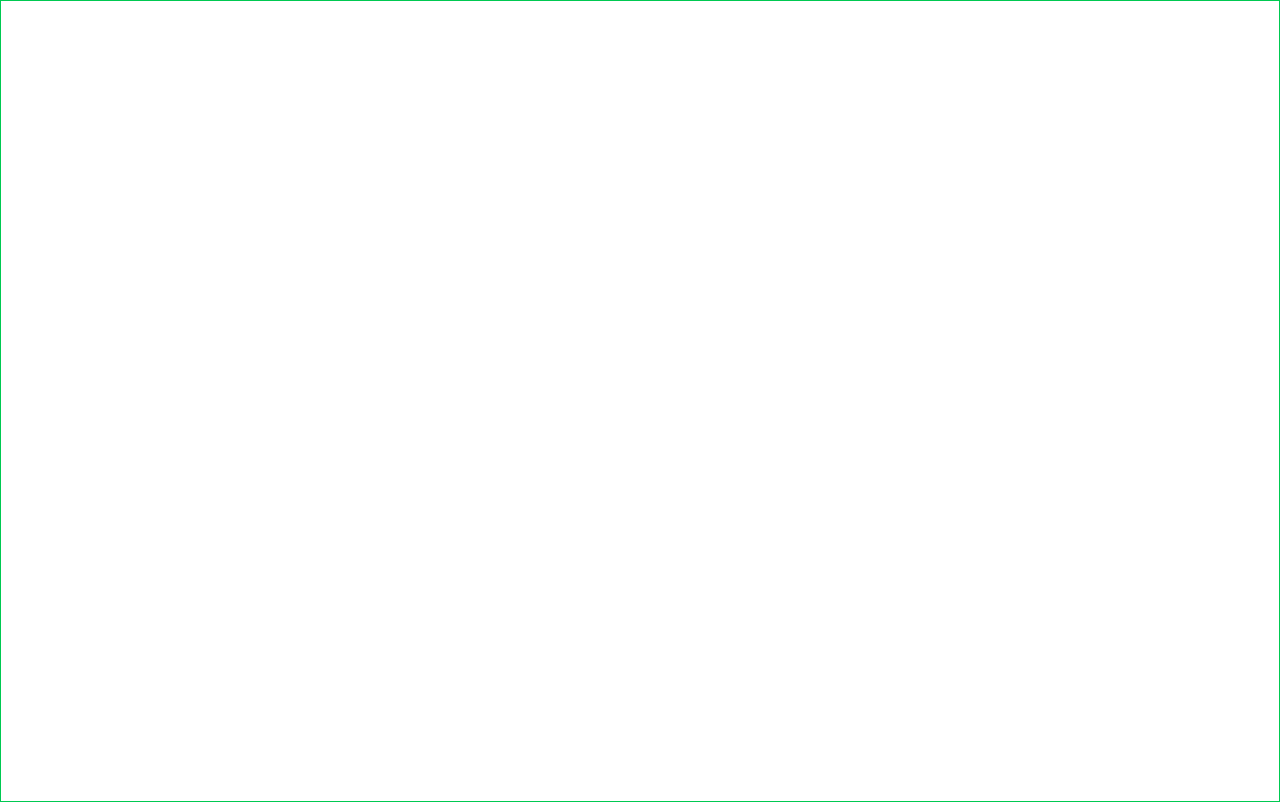
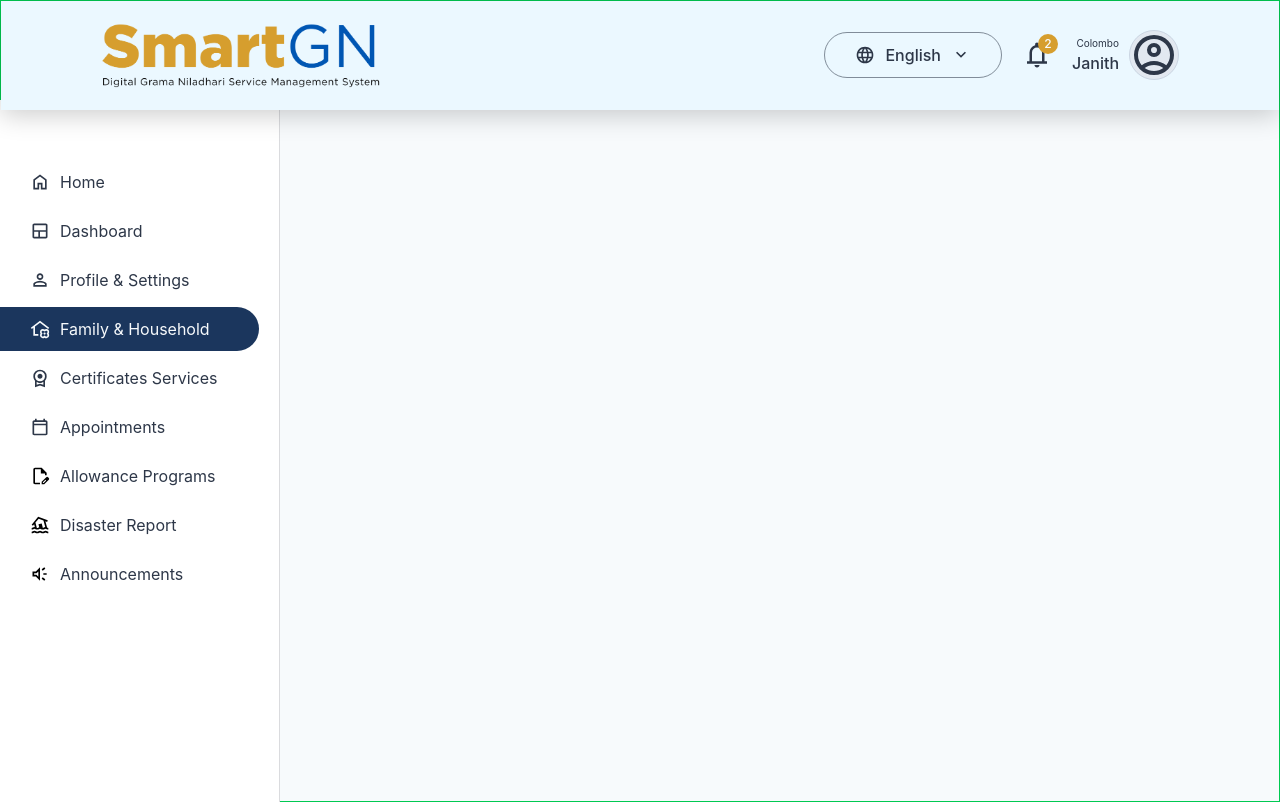
Before and after one commit to Mogith-Code/SmartGN-Digital-GN-Service-Management-System, a React (Vite) app in the folder SmartGN/: page /RHousehold in a window 1280 px wide. Before the commit this address had no page. Built offline with nearby package versions, Linux system fonts and the light colour scheme.

Commit message:
Update RSidebar.jsx

```diff
--- a/SmartGN/src/App.jsx
+++ b/SmartGN/src/App.jsx
@@ -1,9 +1,8 @@
-import { useState } from 'react'
-import { BrowserRouter as Router, Routes, Route } from 'react-router-dom'
-import LandingPage from './Pages/LandingPage.jsx'
-import RAppointment from './Pages/RAppointment.jsx';
-
-
+import { useState } from "react";
+import { BrowserRouter as Router, Routes, Route } from "react-router-dom";
+import LandingPage from "./Pages/LandingPage.jsx";
+import RAppointment from "./Pages/RAppointment.jsx";
+import RHousehold from "./Pages/RHousehold.jsx";
 
 function App() {
   return (
@@ -11,11 +10,10 @@ function App() {
       <Routes>
         <Route path="/" element={<LandingPage />} />
         <Route path="/RAppointment" element={<RAppointment />} />
-       </Routes>
+        <Route path="/RHousehold" element={<RHousehold />} />
+      </Routes>
     </Router>
-
-
-  )
+  );
 }
 
-export default App
+export default App;
--- a/SmartGN/src/Components/Common/RSidebar.jsx
+++ b/SmartGN/src/Components/Common/RSidebar.jsx
@@ -1,132 +1,156 @@
-import React from 'react'
-import { translations, useLanguage } from '../../utils/translate'
-import { useLocation, useNavigate } from 'react-router-dom'
-import { useState } from 'react';
-import homeIcon from '../../assets/home_24dp_2D3748_FILL0_wght400_GRAD0_opsz24.svg'
-import dashBoard from '../../assets/team_dashboard_24dp_2D3748_FILL0_wght400_GRAD0_opsz24.svg'
-import profileIcon from '../../assets/person_24dp_2D3748_FILL0_wght400_GRAD0_opsz24.svg'
-import householdIcon from '../../assets/home_and_garden_24dp_2D3748_FILL0_wght400_GRAD0_opsz24.svg'
-import certificateIcon from '../../assets/license_24dp_2D3748_FILL0_wght400_GRAD0_opsz24.svg'
-import appointmentIcon from '../../assets/calendar_today_24dp_2D3748_FILL0_wght400_GRAD0_opsz24.svg'
-import allowanceIcon from '../../assets/edit_document_24dp_F2D3748_FILL0_wght400_GRAD0_opsz24.svg'
-import disasterIcon from '../../assets/flood_24dp_F2D3748_FILL0_wght400_GRAD0_opsz24.svg'
-import announcementIcon from '../../assets/brand_awareness_24dp_F2D3748_FILL0_wght400_GRAD0_opsz24.svg'
-import homeIconHovered from '../../assets/home_24dp_F7FAFC_FILL0_wght400_GRAD0_opsz24.svg'
-import dashBoardIconHovered from '../../assets/team_dashboard_24dp_F7FAFC_FILL0_wght400_GRAD0_opsz24.svg'
-import profileIconHovered from '../../assets/person_24dp_F7FAFC_FILL0_wght400_GRAD0_opsz24.svg'
-import householdIconHovered from '../../assets/home_and_garden_24dp_F7FAFC_FILL0_wght400_GRAD0_opsz24.svg'
-import certificateIconHovered from '../../assets/license_24dp_F7FAFC_FILL0_wght400_GRAD0_opsz24.svg'
-import appointmentIconHovered from '../../assets/calendar_today_24dp_F7FAFC_FILL0_wght400_GRAD0_opsz24.svg'
-import allowanceIconHovered from '../../assets/edit_document_24dp_F7FAFC_FILL0_wght400_GRAD0_opsz24.svg'
-import disasterIconHovered from '../../assets/flood_24dp_F7FAFC_FILL0_wght400_GRAD0_opsz24.svg'
-import announcementIconHovered from '../../assets/brand_awareness_24dp_F7FAFC_FILL0_wght400_GRAD0_opsz24.svg'
-
-
+// src/components/RSidebar.jsx
+import React, { useState } from "react";
+import { translations, useLanguage } from "../../utils/translate";
+import { NavLink } from "react-router-dom";
+import homeIcon from "../../assets/home_24dp_2D3748_FILL0_wght400_GRAD0_opsz24.svg";
+import dashBoard from "../../assets/team_dashboard_24dp_2D3748_FILL0_wght400_GRAD0_opsz24.svg";
+import profileIcon from "../../assets/person_24dp_2D3748_FILL0_wght400_GRAD0_opsz24.svg";
+import householdIcon from "../../assets/home_and_garden_24dp_2D3748_FILL0_wght400_GRAD0_opsz24.svg";
+import certificateIcon from "../../assets/license_24dp_2D3748_FILL0_wght400_GRAD0_opsz24.svg";
+import appointmentIcon from "../../assets/calendar_today_24dp_2D3748_FILL0_wght400_GRAD0_opsz24.svg";
+import allowanceIcon from "../../assets/edit_document_24dp_F2D3748_FILL0_wght400_GRAD0_opsz24.svg";
+import disasterIcon from "../../assets/flood_24dp_F2D3748_FILL0_wght400_GRAD0_opsz24.svg";
+import announcementIcon from "../../assets/brand_awareness_24dp_F2D3748_FILL0_wght400_GRAD0_opsz24.svg";
+import homeIconHovered from "../../assets/home_24dp_F7FAFC_FILL0_wght400_GRAD0_opsz24.svg";
+import dashBoardIconHovered from "../../assets/team_dashboard_24dp_F7FAFC_FILL0_wght400_GRAD0_opsz24.svg";
+import profileIconHovered from "../../assets/person_24dp_F7FAFC_FILL0_wght400_GRAD0_opsz24.svg";
+import householdIconHovered from "../../assets/home_and_garden_24dp_F7FAFC_FILL0_wght400_GRAD0_opsz24.svg";
+import certificateIconHovered from "../../assets/license_24dp_F7FAFC_FILL0_wght400_GRAD0_opsz24.svg";
+import appointmentIconHovered from "../../assets/calendar_today_24dp_F7FAFC_FILL0_wght400_GRAD0_opsz24.svg";
+import allowanceIconHovered from "../../assets/edit_document_24dp_F7FAFC_FILL0_wght400_GRAD0_opsz24.svg";
+import disasterIconHovered from "../../assets/flood_24dp_F7FAFC_FILL0_wght400_GRAD0_opsz24.svg";
+import announcementIconHovered from "../../assets/brand_awareness_24dp_F7FAFC_FILL0_wght400_GRAD0_opsz24.svg";
 
 function RSidebar() {
-    const navigate = useNavigate()
-    const { lang } = useLanguage()
-    const t = translations[lang]
+  const { lang } = useLanguage();
+  const t = translations[lang];
 
-    const [ishomeHovered, setIshomeHovered] = useState(false);
-    const [isdashboardHovered, setIsdashboardHovered] = useState(false);
-    const [isprofileHovered, setIsprofileHovered] = useState(false);
-    const [ishouseholdHovered, setIshouseholdHovered] = useState(false);
-    const [iscertificateHovered, setIscertificateHovered] = useState(false);
-    const [isappointmentHovered, setIsappointmentHovered] = useState(false);
-    const [isallowanceHovered, setIsallowanceHovered] = useState(false);
-    const [isdisasterHovered, setIsdisasterHovered] = useState(false);
-    const [isannouncementHovered, setIsannouncementHovered] = useState(false);
+  // State to track which menu item is being hovered (only ONE item at a time)
+  const [hoveredItemId, setHoveredItemId] = useState(null);
+
+  // Menu items configuration - Single source of truth
+  const menuItems = [
+    {
+      id: "home",
+      name: t.home,
+      path: "/",
+      icon: homeIcon,
+      iconActive: homeIconHovered,
+    },
+    {
+      id: "dashboard",
+      name: t.dashboard,
+      path: "/dashboard",
+      icon: dashBoard,
+      iconActive: dashBoardIconHovered,
+    },
+    {
+      id: "profile",
+      name: t.profile,
+      path: "/profile",
+      icon: profileIcon,
+      iconActive: profileIconHovered,
+    },
+    {
+      id: "household",
+      name: t.family,
+      path: "/RHousehold",
+      icon: householdIcon,
+      iconActive: householdIconHovered,
+    },
+    {
+      id: "certificates",
+      name: t.certificates,
+      path: "/certificates",
+      icon: certificateIcon,
+      iconActive: certificateIconHovered,
+    },
+    {
+      id: "appointments",
+      name: t.appointments,
+      path: "/RAppointment",
+      icon: appointmentIcon,
+      iconActive: appointmentIconHovered,
+    },
+    {
+      id: "allowances",
+      name: t.allowances,
+      path: "/allowances",
+      icon: allowanceIcon,
+      iconActive: allowanceIconHovered,
+    },
+    {
+      id: "disaster",
+      name: t.disaster,
+      path: "/disaster-relief",
+      icon: disasterIcon,
+      iconActive: disasterIconHovered,
+    },
+    {
+      id: "announcements",
+      name: t.announcements,
+      path: "/announcements",
+      icon: announcementIcon,
+      iconActive: announcementIconHovered,
+    },
+  ];
+
+  // Function to determine which icon to show for a specific item
+  const getIconForItem = (item, isActive) => {
+    // Show active icon if:
+    // 1. The item is currently active (user is on that page)
+    // 2. The item is the one being hovered
+    if (isActive || hoveredItemId === item.id) {
+      return item.iconActive;
+    }
+    return item.icon;
+  };
+
+  // Function to determine button styles for a specific item
+  const getButtonStylesForItem = (item, isActive) => {
+    // Apply hover/active styles if:
+    // 1. The item is currently active
+    // 2. The item is the one being hovered
+    if (isActive || hoveredItemId === item.id) {
+      return "bg-[#1B365D] text-[#F7FAFC] rounded-r-full";
+    }
+    return "bg-transparent text-[#2D3748]";
+  };
 
   return (
     <>
-         {/* Sidebar Nav */}
-        <aside className="w-[280px] h-screen bg-white border-r border-[#2D37482D] pt-[60px] pr-[20px]">
-          <nav className="flex flex-col gap-[5px]">
-            <button className="flex items-center gap-[10px] w-full border-none hover:rounded-r-full bg-transparent hover:bg-[#1B365D] py-[10px] px-[30px] cursor-pointer text-[16px] font-regular text-[#2D3748] hover:text-[#F7FAFC] text-left transition-all duration-200"
-                    onClick={() => navigate('/')}
-                    onMouseEnter={() => setIshomeHovered(true)}
-                    onMouseLeave={() => setIshomeHovered(false)}>
-              {!ishomeHovered && (<img src={homeIcon} alt="Home Icon" className="w-auto h-[20px]" />)}
-              {ishomeHovered && ( <img src={homeIconHovered} alt="Home Icon" className="w-auto h-[20px]" />)}
-              <span>{t.home}</span>
-            </button>
-
-            <button className="flex items-center gap-[10px] w-full border-none hover:rounded-r-full bg-transparent hover:bg-[#1B365D] py-[10px] px-[30px] cursor-pointer text-[16px] font-regular text-[#2D3748] hover:text-[#F7FAFC] text-left transition-all duration-200"
-                    onClick={() => navigate('/')}
-                    onMouseEnter={() => setIsdashboardHovered(true)}
-                    onMouseLeave={() => setIsdashboardHovered(false)}>
-              {!isdashboardHovered && (<img src={dashBoard} alt="Dashboard Icon" className="w-auto h-[20px]" />)}
-              {isdashboardHovered && (<img src={dashBoardIconHovered} alt="Dashboard Icon" className="w-auto h-[20px]" />)}
-              <span>{t.dashboard}</span>
-            </button>
-
-            <button className="flex items-center gap-[10px] w-full border-none hover:rounded-r-full bg-transparent hover:bg-[#1B365D] py-[10px] px-[30px] cursor-pointer text-[16px] font-regular text-[#2D3748] hover:text-[#F7FAFC] text-left transition-all duration-200"
-                    onClick={() => navigate('/')}
-                    onMouseEnter={() => setIsprofileHovered(true)}
-                    onMouseLeave={() => setIsprofileHovered(false)}>
-              {!isprofileHovered && (<img src={profileIcon} alt="Profile Icon" className="w-auto h-[20px]" />)}
-              {isprofileHovered && (<img src={profileIconHovered} alt="Profile Icon" className="w-auto h-[20px]" />)}
-              <span>{t.profile}</span>
-            </button>
-
-            <button className="flex items-center gap-[10px] w-full border-none hover:rounded-r-full bg-transparent hover:bg-[#1B365D] py-[10px] px-[30px] cursor-pointer text-[16px] font-regular text-[#2D3748] hover:text-[#F7FAFC] text-left transition-all duration-200"
-                    onClick={() => navigate('/')}
-                    onMouseEnter={() => setIshouseholdHovered(true)}
-                    onMouseLeave={() => setIshouseholdHovered(false)}>
-              {!ishouseholdHovered && (<img src={householdIcon} alt="Household Icon" className="w-auto h-[20px]" />)}
-              {ishouseholdHovered && (<img src={householdIconHovered} alt="Household Icon" className="w-auto h-[20px]" />)}
-              <span>{t.family}</span>
-            </button>
-
-            <button className="flex items-center gap-[10px] w-full border-none hover:rounded-r-full bg-transparent hover:bg-[#1B365D] py-[10px] px-[30px] cursor-pointer text-[16px] font-regular text-[#2D3748] hover:text-[#F7FAFC] text-left transition-all duration-200"
-                    onClick={() => navigate('/')}
-                    onMouseEnter={() => setIscertificateHovered(true)}
-                    onMouseLeave={() => setIscertificateHovered(false)}>
-              {!iscertificateHovered && (<img src={certificateIcon} alt="Certificate Icon" className="w-auto h-[20px]" />)}
-              {iscertificateHovered && (<img src={certificateIconHovered} alt="Certificate Icon" className="w-auto h-[20px]" />)}
-              <span>{t.certificates}</span>
-            </button>
-
-            <button className="flex items-center gap-[10px] w-full border-none hover:rounded-r-full bg-transparent hover:bg-[#1B365D] py-[10px] px-[30px] cursor-pointer text-[16px] font-regular text-[#2D3748] hover:text-[#F7FAFC] text-left transition-all duration-200"
-                    onClick={() => navigate('/')}
-                    onMouseEnter={() => setIsappointmentHovered(true)}
-                    onMouseLeave={() => setIsappointmentHovered(false)}>
-              {!isappointmentHovered && (<img src={appointmentIcon} alt="Appointment Icon" className="w-auto h-[20px]" />)}
-              {isappointmentHovered && (<img src={appointmentIconHovered} alt="Appointment Icon" className="w-auto h-[20px]" />)}
-              <span>{t.appointments}</span>
-            </button>
-
-            <button className="flex items-center gap-[10px] w-full border-none hover:rounded-r-full bg-transparent hover:bg-[#1B365D] py-[10px] px-[30px] cursor-pointer text-[16px] font-regular text-[#2D3748] hover:text-[#F7FAFC] text-left transition-all duration-200"
-                    onClick={() => navigate('/')}
-                    onMouseEnter={() => setIsallowanceHovered(true)}
-                    onMouseLeave={() => setIsallowanceHovered(false)}>
-              {!isallowanceHovered && (<img src={allowanceIcon} alt="Allowance Icon" className="w-auto h-[20px]" />)}
-              {isallowanceHovered && (<img src={allowanceIconHovered} alt="Allowance Icon" className="w-auto h-[20px]" />)}
-              <span>{t.allowances}</span>
-            </button>
-
-            <button className="flex items-center gap-[10px] w-full border-none hover:rounded-r-full bg-transparent hover:bg-[#1B365D] py-[10px] px-[30px] cursor-pointer text-[16px] font-regular text-[#2D3748] hover:text-[#F7FAFC] text-left transition-all duration-200"
-                    onClick={() => navigate('/')}
-                    onMouseEnter={() => setIsdisasterHovered(true)}
-                    onMouseLeave={() => setIsdisasterHovered(false)}>
-              {!isdisasterHovered && (<img src={disasterIcon} alt="Disaster Icon" className="w-auto h-[20px]" />)}
-              {isdisasterHovered && (<img src={disasterIconHovered} alt="Disaster Icon" className="w-auto h-[20px]" />)}
-              <span>{t.disaster}</span>
-            </button>
-
-            <button className="flex items-center gap-[10px] w-full border-none hover:rounded-r-full bg-transparent hover:bg-[#1B365D] py-[10px] px-[30px] cursor-pointer text-[16px] font-regular text-[#2D3748] hover:text-[#F7FAFC] text-left transition-all duration-200"
-                    onClick={() => navigate('/')}
-                    onMouseEnter={() => setIsannouncementHovered(true)}
-                    onMouseLeave={() => setIsannouncementHovered(false)}>
-              {!isannouncementHovered && (<img src={announcementIcon} alt="Announcement Icon" className="w-auto h-[20px]" />)}
-              {isannouncementHovered && (<img src={announcementIconHovered} alt="Announcement Icon" className="w-auto h-[20px]" />)}
-              <span>{t.announcements}</span>
-            </button>
-          </nav>
-        </aside>
+      {/* Sidebar Nav */}
+      <aside className="w-[280px] h-screen bg-white border-r border-[#2D37482D] pt-[60px] pr-[20px] fixed left-0 top-[100px] overflow-y-auto">
+        <nav className="flex flex-col gap-[5px]">
+          {menuItems.map((item) => (
+            <NavLink
+              key={item.id}
+              to={item.path}
+              onMouseEnter={() => setHoveredItemId(item.id)}
+              onMouseLeave={() => setHoveredItemId(null)}
+              className={({ isActive }) => `
+                flex items-center gap-[10px] w-full border-none
+                ${getButtonStylesForItem(item, isActive)}
+                py-[10px] px-[30px] cursor-pointer text-[16px] font-regular text-left transition-all duration-200
+              `}
+            >
+              {({ isActive }) => (
+                <>
+                  {/* Icon - Shows active icon when active OR this specific item is hovered */}
+                  <img
+                    src={getIconForItem(item, isActive)}
+                    alt={`${item.name} Icon`}
+                    className="w-auto h-[20px]"
+                  />
+                  <span>{item.name}</span>
+                </>
+              )}
+            </NavLink>
+          ))}
+        </nav>
+      </aside>
     </>
-  )
+  );
 }
 
-export default RSidebar
+export default RSidebar;
--- /dev/null
+++ b/SmartGN/src/Pages/RHousehold.jsx
@@ -0,0 +1,14 @@
+import React from "react";
+import AfterlogNavbar from "../Components/Common/AfterlogNavbar";
+import RSidebar from "../Components/Common/RSidebar";
+
+function RHousehold() {
+  return (
+    <div className="w-full min-h-screen bg-[#F7FAFC] text-[#2D3748] flex flex-col">
+      <AfterlogNavbar />
+      <RSidebar />
+    </div>
+  );
+}
+
+export default RHousehold;
```
